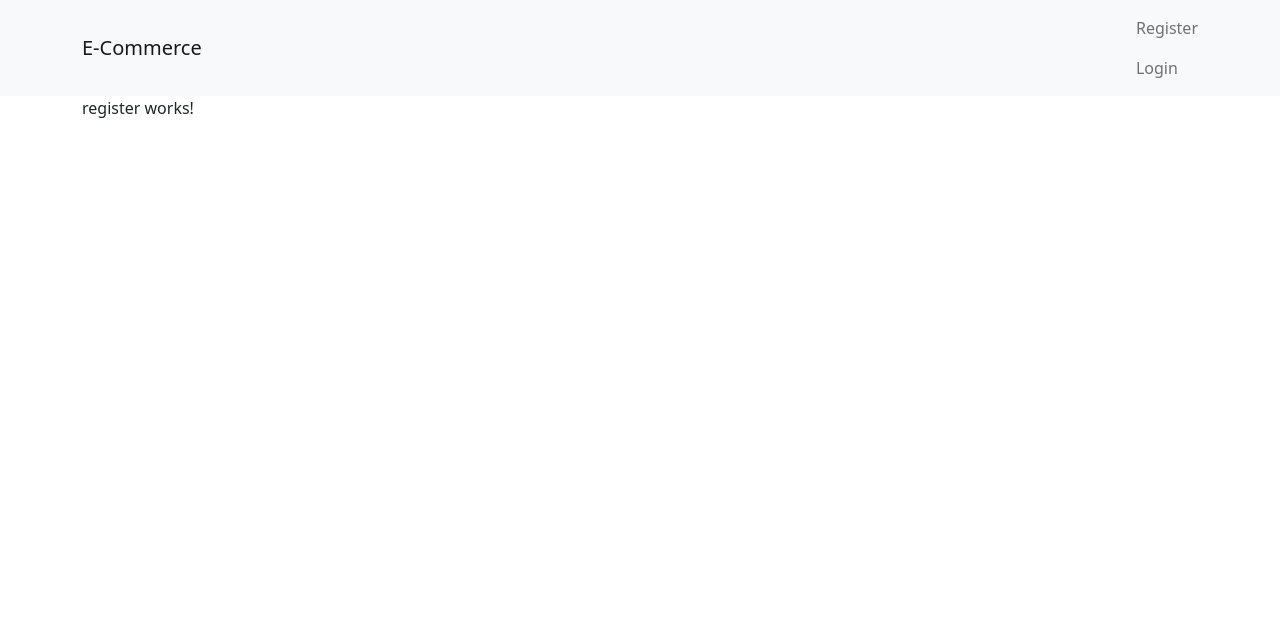
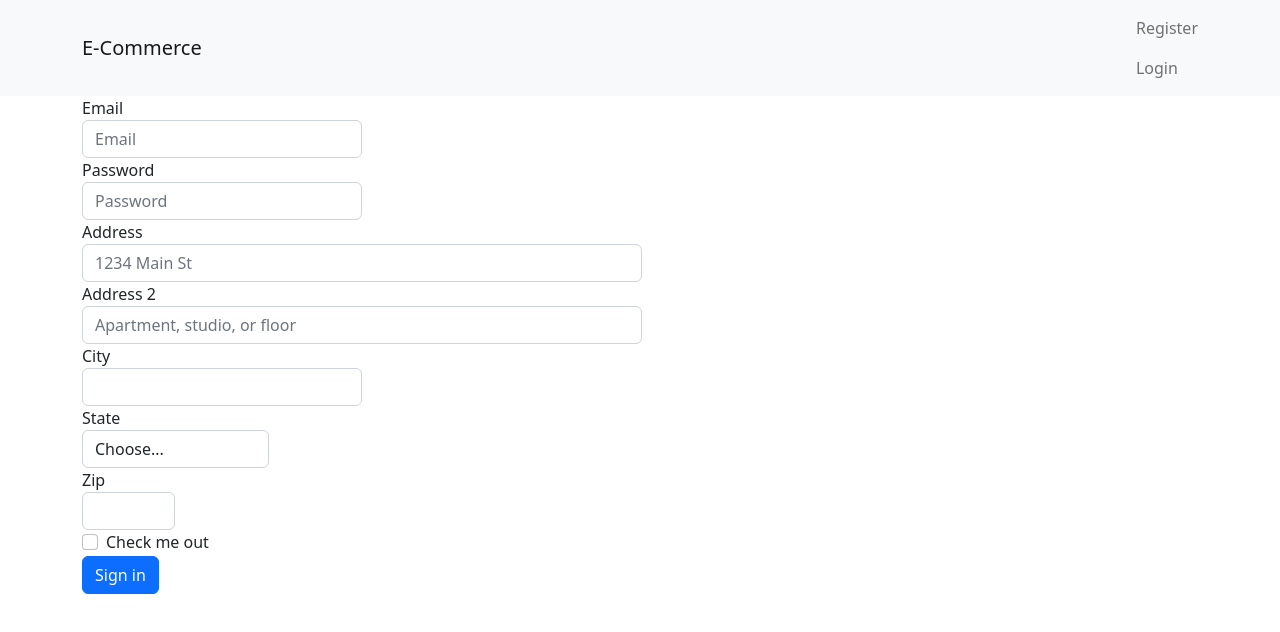
Before and after one commit to Kyrillos-Gaber/Ecommerce-Angular, an Angular app: page /register in a window 1280 px wide. Shown: the top 632 px of the page. Built offline with nearby package versions, Linux system fonts and the light colour scheme.

Commit message:
day 4 lab task 1 login form and validation

```diff
--- a/src/app/app.module.ts
+++ b/src/app/app.module.ts
@@ -11,6 +11,7 @@ import { RegisterComponent } from './register/register.component';
 import { LoginComponent } from './login/login.component';
 import { DetailsComponent } from './details/details.component';
 import { AllProductsComponent } from './all-products/all-products.component';
+import { FormsModule } from '@angular/forms';
 
 @NgModule({
   declarations: [
@@ -26,7 +27,8 @@ import { AllProductsComponent } from './all-products/all-products.component';
   imports: [
     BrowserModule,
     AppRoutingModule,
-    NgbModule
+    NgbModule,
+    FormsModule
   ],
   providers: [],
   bootstrap: [AppComponent]
--- a/src/app/login/login.component.html
+++ b/src/app/login/login.component.html
@@ -1 +1,44 @@
-<p>login works!</p>
+<!-- FORM WITH TEMPLATE DRIVEN -->
+<div class="container">
+  <form
+    #userForm="ngForm"
+    (ngSubmit)="userLogin(userForm)"
+   >
+    <div class="form-group">
+      <label for="exampleInputEmail1">Email address</label>
+      <input
+        type="email"
+        class="form-control"
+        id="exampleInputEmail1"
+        aria-describedby="emailHelp"
+        placeholder="Enter email"
+        ngModel
+        #email="ngModel"
+        name="email"
+        required
+        pattern="/^\w+([\.-]?\w+)*@\w+([\.-]?\w+)*(\.\w{2,3})+$/"
+      />
+      <small id="emailHelp" class="form-text text-muted"
+        >We'll never share your email with anyone else.</small
+      >
+    </div>
+    <div class="form-group">
+      <label for="exampleInputPassword1">Password</label>
+      <input
+        type="password"
+        class="form-control"
+        id="exampleInputPassword1"
+        placeholder="Password"
+        ngModel
+        #password="ngModel"
+        name="password"
+        required
+      />
+    </div>
+    <div class="form-group form-check">
+      <input type="checkbox" class="form-check-input" id="exampleCheck1" />
+      <label class="form-check-label" for="exampleCheck1">Check me out</label>
+    </div>
+    <button type="submit" class="btn btn-primary">Submit</button>
+  </form>
+</div>
--- a/src/app/login/login.component.ts
+++ b/src/app/login/login.component.ts
@@ -5,6 +5,11 @@ import { Component } from '@angular/core';
   templateUrl: './login.component.html',
   styleUrls: ['./login.component.css']
 })
+
 export class LoginComponent {
 
+  userLogin(userForm : any) {
+    console.log(userForm);
+  }
+
 }
--- a/src/app/register/register.component.html
+++ b/src/app/register/register.component.html
@@ -1 +1,49 @@
-<p>register works!</p>
+<!-- VALIDATION DRIVEN REACTIVE -->
+<div class="containe" style="width: 70vh;">
+  <form>
+    <div class="form-row">
+      <div class="form-group col-md-6">
+        <label for="inputEmail4">Email</label>
+        <input type="email" class="form-control" id="inputEmail4" placeholder="Email">
+      </div>
+      <div class="form-group col-md-6">
+        <label for="inputPassword4">Password</label>
+        <input type="password" class="form-control" id="inputPassword4" placeholder="Password">
+      </div>
+    </div>
+    <div class="form-group">
+      <label for="inputAddress">Address</label>
+      <input type="text" class="form-control" id="inputAddress" placeholder="1234 Main St">
+    </div>
+    <div class="form-group">
+      <label for="inputAddress2">Address 2</label>
+      <input type="text" class="form-control" id="inputAddress2" placeholder="Apartment, studio, or floor">
+    </div>
+    <div class="form-row">
+      <div class="form-group col-md-6">
+        <label for="inputCity">City</label>
+        <input type="text" class="form-control" id="inputCity">
+      </div>
+      <div class="form-group col-md-4">
+        <label for="inputState">State</label>
+        <select id="inputState" class="form-control">
+          <option selected>Choose...</option>
+          <option>...</option>
+        </select>
+      </div>
+      <div class="form-group col-md-2">
+        <label for="inputZip">Zip</label>
+        <input type="text" class="form-control" id="inputZip">
+      </div>
+    </div>
+    <div class="form-group">
+      <div class="form-check">
+        <input class="form-check-input" type="checkbox" id="gridCheck">
+        <label class="form-check-label" for="gridCheck">
+          Check me out
+        </label>
+      </div>
+    </div>
+    <button type="submit" class="btn btn-primary">Sign in</button>
+  </form>
+</div>
```
